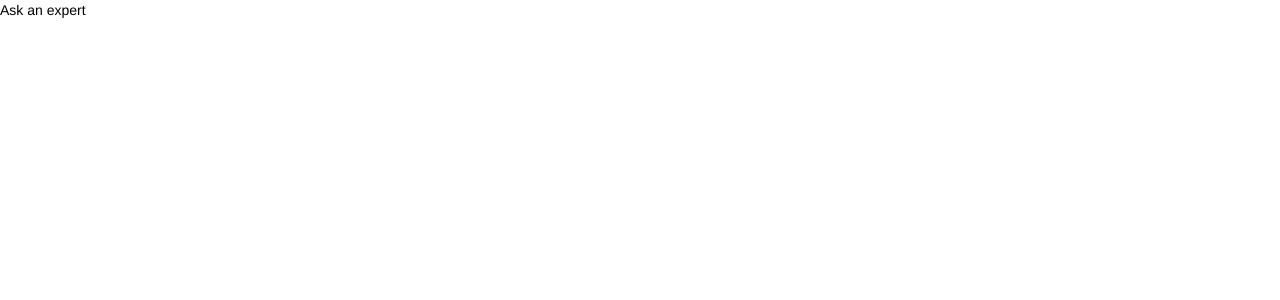
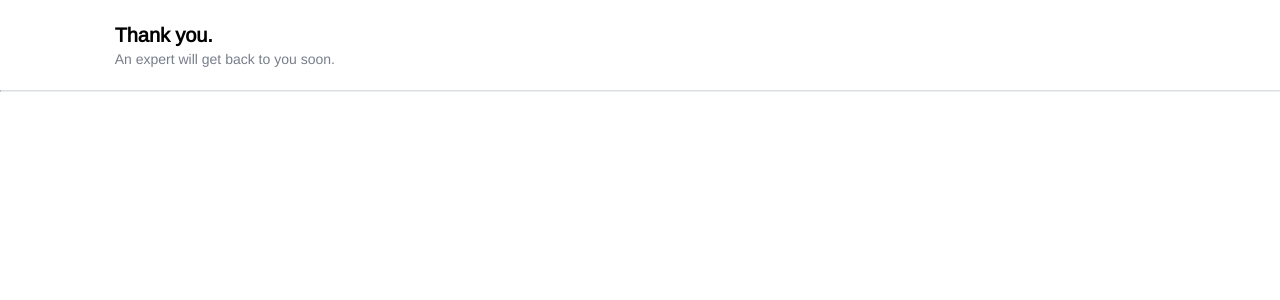
Before and after one commit to tiffapedia/ask-an-expert, a React (Create React App) app: page /thank-you in a window 1280 px wide. Shown: the top 300 px of the page. Built offline with nearby package versions, Linux system fonts and the light colour scheme.

Commit message:
complete thank you page

```diff
--- a/src/assets/css/Global.css
+++ b/src/assets/css/Global.css
@@ -77,9 +77,14 @@ hr {
  * ==================================================================
  */
 
- .block {
+ .block-1 {
     margin-top: 1em;
     margin-bottom: 1em;
+ }
+
+ .block-1p5 {
+    margin-top: 1.5em;
+    margin-bottom: 1.5em;
  }
 
  .ml-1em {
--- a/src/routes/LandingPage.js
+++ b/src/routes/LandingPage.js
@@ -10,14 +10,13 @@ class LandingPage extends React.Component {
   render() {
     return (
       <div>
-        <div className='block'>
+        <div className='block-1'>
           <Col xsOffset={1} xs={10} sm={10} md={10} lg={10}>
             <div className='flex-container'>
               <h4>Not what you expected?</h4>
               <a href='/form' className='ml-1em'>Ask an expert</a>
             </div>
           </Col>
-
         </div>
         <hr />
       </div>
--- a/src/routes/ThankYouPage.js
+++ b/src/routes/ThankYouPage.js
@@ -1,9 +1,20 @@
 import React from 'react';
+import { Row, Col } from 'react-flexbox-grid';
 
 class ThankYouPage extends React.Component {
   render() {
     return (
-      <div>Ask an expert</div>
+      <div>
+        <div className='block-1p5'>
+          <Col xsOffset={1} xs={10} sm={10} md={10} lg={10}>
+            <div>
+              <h3>Thank you.</h3>
+              <div className='gray-txt'>An expert will get back to you soon.</div>
+            </div>
+          </Col>
+        </div>
+        <hr />
+      </div>
     )
   }
 
```
